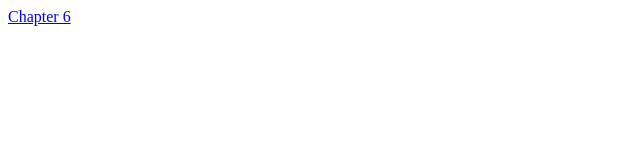
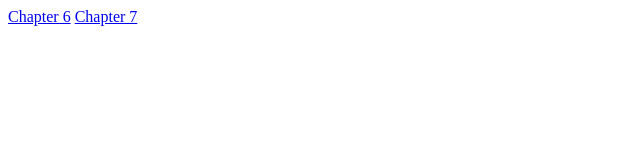
Before and after one commit to plutoday/Prog109, a plain HTML site: page index.html in a window 1280 px wide. Shown: the full height of the page, 0-640 px from the left. Drawn offline with Linux system fonts and the light colour scheme.

```diff
--- a/index.html
+++ b/index.html
@@ -8,5 +8,6 @@
 <body>
 
     <a href="chapter6.html">Chapter 6</a>
+    <a href="chapter7.html">Chapter 7</a>
 </body>
 </html>
```
